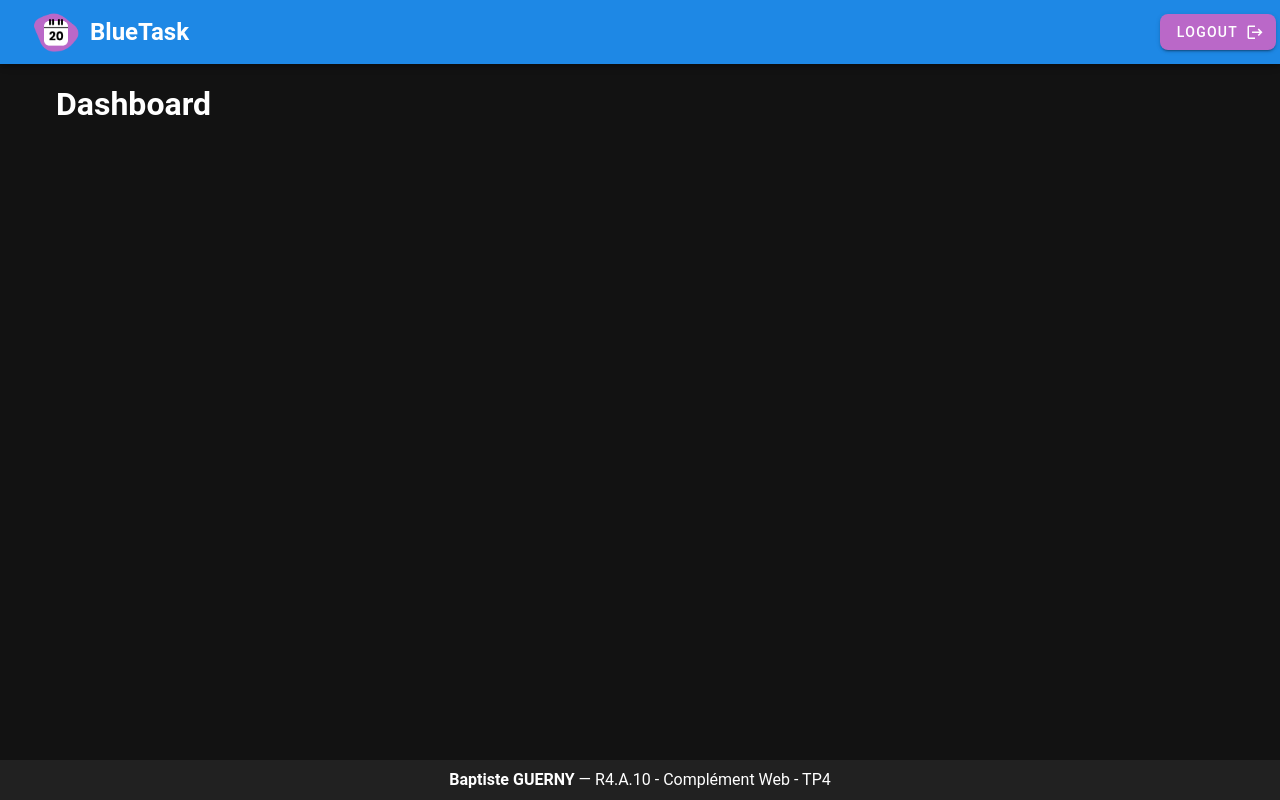
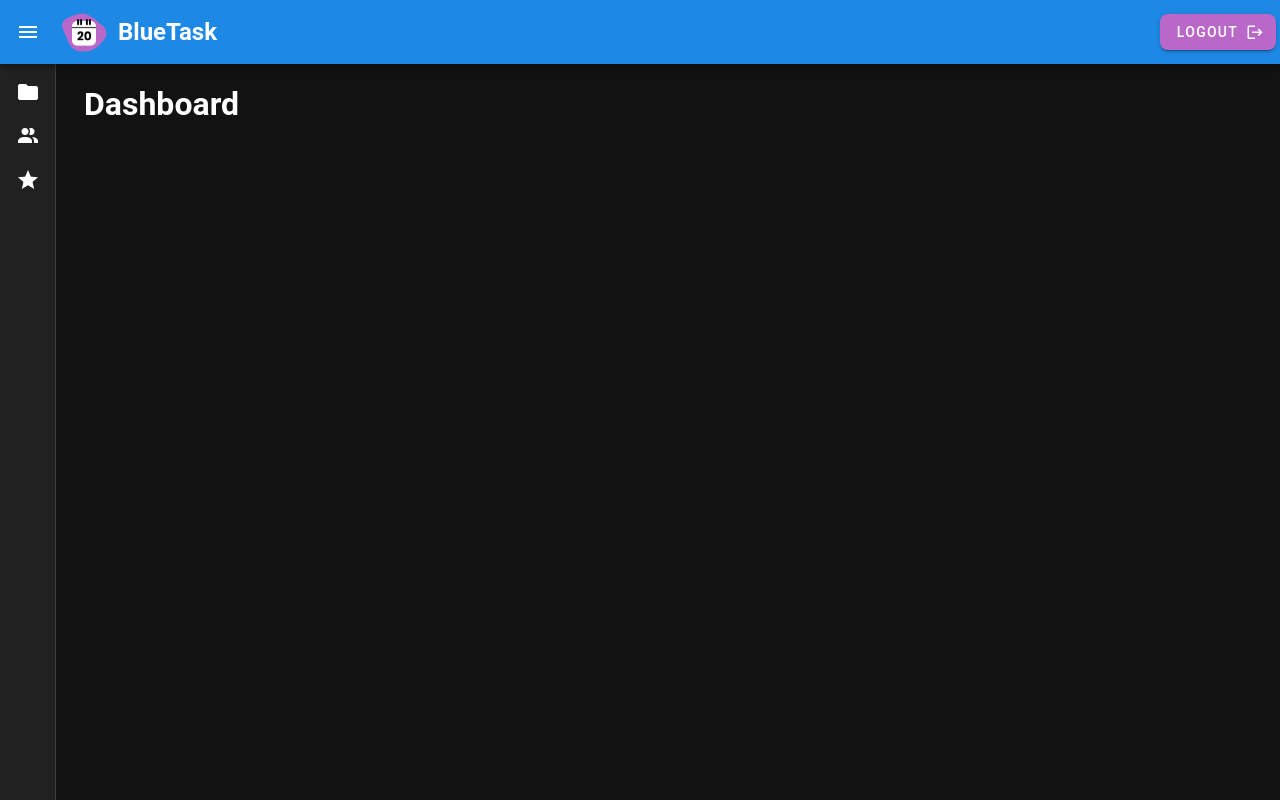
Before and after one commit to BatLeDev/bluetask, a Vue app: page /dashboard in a window 1280 px wide. Built offline with nearby package versions, Linux system fonts and the light colour scheme; no server answers; sample sign-in values are in the browser's storage.

Commit message:
feat: add navigation-drawer +move header to app.vue

```diff
--- a/src/App.vue
+++ b/src/App.vue
@@ -1,13 +1,17 @@
 <template>
   <v-app>
     <v-main>
+      <Header />
       <router-view />
-      <Footer />
+      <Footer v-if="!$route.path.startsWith('/dashboard')" />
     </v-main>
   </v-app>
 </template>
 
 <script setup>
+import { useRoute } from 'vue-router'
+
+const route = useRoute()
 </script>
 
 <style>
--- /dev/null
+++ b/src/components/NavigationDrawer.vue
@@ -0,0 +1,45 @@
+<template>
+  <v-navigation-drawer
+    v-model="drawer"
+    :rail="props.rail"
+    expand-on-hover
+    permanent
+  >
+    <v-list
+      density="compact"
+      nav
+    >
+      <v-list-item
+        prepend-icon="mdi-folder"
+        title="My Files"
+        value="myfiles"
+      ></v-list-item>
+      <v-list-item
+        prepend-icon="mdi-account-multiple"
+        title="Shared with me"
+        value="shared"
+      ></v-list-item>
+      <v-list-item
+        prepend-icon="mdi-star"
+        title="Starred"
+        value="starred"
+      ></v-list-item>
+    </v-list>
+  </v-navigation-drawer>
+</template>
+
+<script setup>
+import { ref } from 'vue'
+
+const props = defineProps({
+  rail: {
+    type: Boolean,
+    default: true
+  }
+})
+
+const drawer = ref(true)
+
+</script>
+
+<style scoped></style>
--- a/src/components/layout/Header.vue
+++ b/src/components/layout/Header.vue
@@ -1,19 +1,22 @@
 <template>
   <v-app-bar color="primary">
-
+    <v-app-bar-nav-icon
+      v-if="isLogged"
+      @click.stop="rail = !rail"
+    />
     <v-img
-      class="ml-8"
+      :class="isLogged ? 'ml-2' : 'ml-8'"
       src="@/assets/logo.png"
       draggable="false"
       max-width="50"
       contain
-      @click="$router.push('/')"
+      @click="isLogged ? router.push('/dashboard') : router.push('/')"
     />
     <v-app-bar-title
       text="BlueTask"
       class="text-lg-h5 font-weight-bold ml-2"
       style="user-select: none;"
-      @click="$router.push('/')"
+      @click="isLogged ? router.push('/dashboard') : router.push('/')"
     />
 
     <v-btn
@@ -47,6 +50,12 @@
       Logout
     </v-btn>
   </v-app-bar>
+
+  <NavigationDrawer
+    v-if="isLogged"
+    :rail
+  />
+
 </template>
 
 <script setup>
@@ -57,13 +66,8 @@ import { getAuth, onAuthStateChanged, signOut } from 'firebase/auth'
 let auth
 const router = useRouter()
 const isLogged = ref(false)
-
-defineProps({
-  showSignUp: {
-    type: Boolean,
-    default: false
-  }
-})
+const rail = ref(true)
+const showSignUp = router.currentRoute.value.path === '/authentication/login'
 
 onMounted(() => {
   auth = getAuth()
--- a/src/pages/authentication/login.vue
+++ b/src/pages/authentication/login.vue
@@ -1,5 +1,4 @@
 <template>
-  <Header :showSignUp="true" />
   <v-container
     class="d-flex align-center justify-center"
     style="height: 80%;"
--- a/src/pages/authentication/register.vue
+++ b/src/pages/authentication/register.vue
@@ -1,5 +1,4 @@
 <template>
-  <Header />
   <v-container
     class="d-flex align-center justify-center"
     style="height: 80%;"
--- a/src/pages/contact.vue
+++ b/src/pages/contact.vue
@@ -1,5 +1,4 @@
 <template>
-  <Header />
   <v-container>
     <h1 class="display-2 text-center my-4">Contactez-nous</h1>
 
--- a/src/pages/dashboard.vue
+++ b/src/pages/dashboard.vue
@@ -1,6 +1,4 @@
 <template>
-  <Header />
-
   <v-container>
     <h1>Dashboard</h1>
   </v-container>
--- a/src/pages/index.vue
+++ b/src/pages/index.vue
@@ -1,6 +1,4 @@
 <template>
-  <Header />
-
   <v-container>
     <v-row
       class="mx-2"
```
